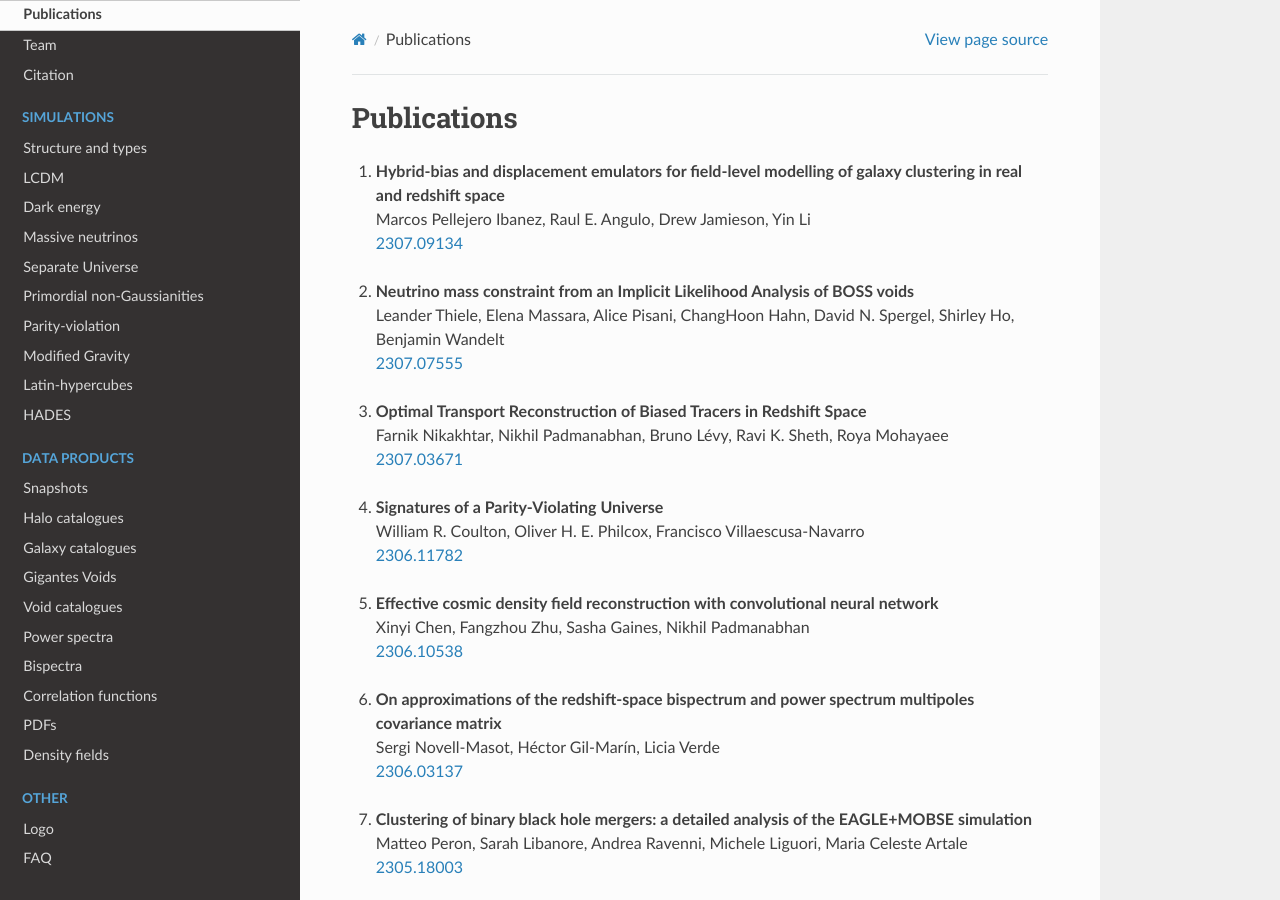
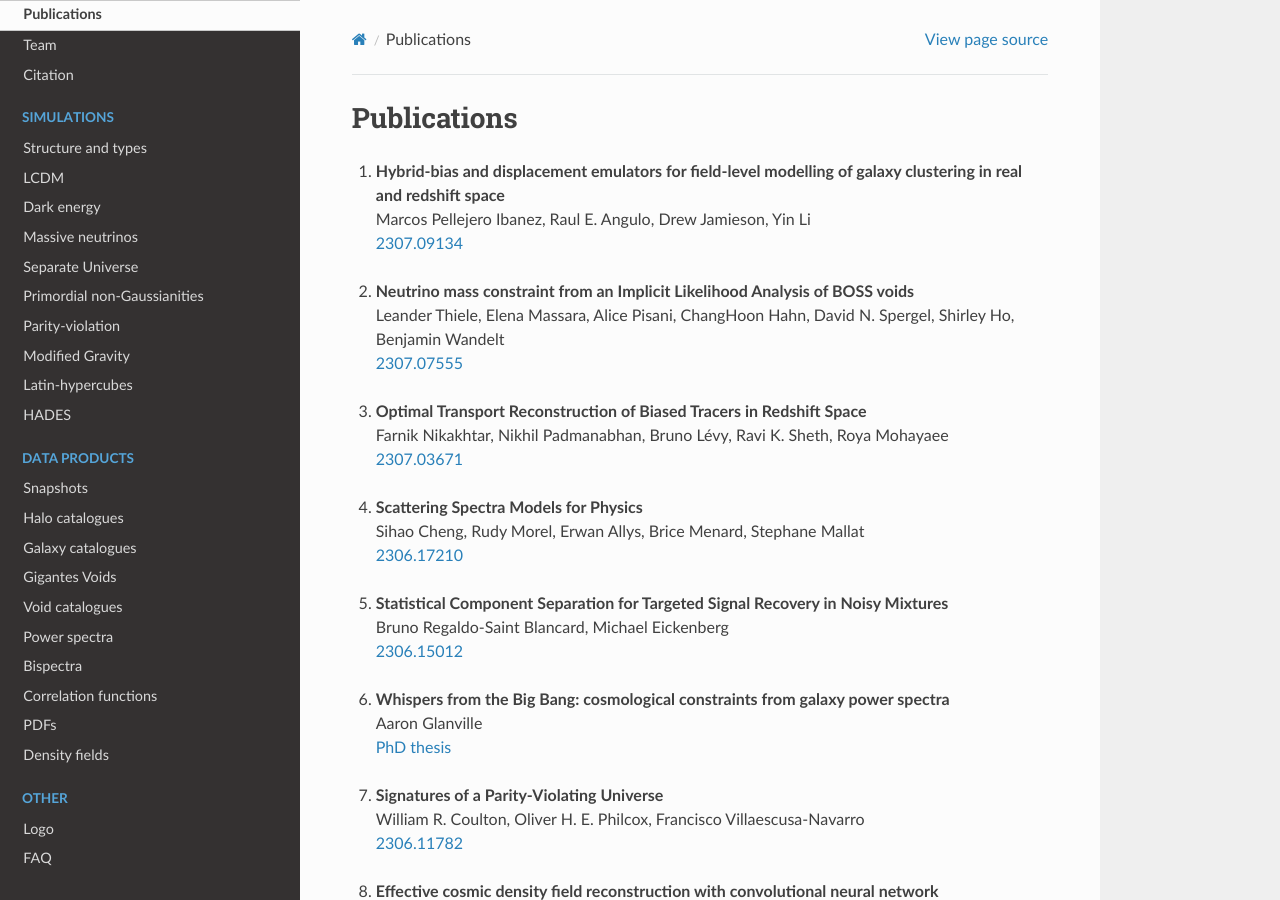
Before and after one commit to franciscovillaescusa/Quijote-simulations, a Sphinx documentation site: the page built from docs/source/publications.rst, in a window 1280 px wide and 900 px high. Built offline with Sphinx 7.4.7 and the Read the Docs theme 2.0.0, drawn with Linux system fonts in a browser that asks for light colours; pages that are not in the unit, such as notebooks, are missing from menus; some of the changed text lies outside the part shown.

Commit message:
publications updated

```diff
--- a/docs/source/publications.rst
+++ b/docs/source/publications.rst
@@ -15,6 +15,18 @@ Publications
 #. | **Optimal Transport Reconstruction of Biased Tracers in Redshift Space**
    | Farnik Nikakhtar, Nikhil Padmanabhan, Bruno Lévy, Ravi K. Sheth, Roya Mohayaee
    | `2307.03671 <https://arxiv.org/abs/2307.03671>`_
+
+#. | **Scattering Spectra Models for Physics**
+   | Sihao Cheng, Rudy Morel, Erwan Allys, Brice Menard, Stephane Mallat
+   | `2306.17210 <https://arxiv.org/abs/2306.17210>`_
+
+#. | **Statistical Component Separation for Targeted Signal Recovery in Noisy Mixtures**
+   | Bruno Regaldo-Saint Blancard, Michael Eickenberg
+   | `2306.15012 <https://arxiv.org/abs/2306.15012>`_
+
+#. | **Whispers from the Big Bang: cosmological constraints from galaxy power spectra**
+   | Aaron Glanville
+   | `PhD thesis <https://espace.library.uq.edu.au/view/UQ:f88e80a>`_
 
 #. | **Signatures of a Parity-Violating Universe**
    | William R. Coulton, Oliver H. E. Philcox, Francisco Villaescusa-Navarro
@@ -71,6 +83,10 @@ Publications
 #. | **Probing massive neutrinos with the Minkowski functionals of the galaxy distribution**
    | Wei Liu, Aoxiang Jiang, Wenjuan Fang
    | `2302.08162 <https://arxiv.org/abs/2302.08162>`_
+
+#. | **Cosmological Properties of the Cosmic Web**
+   | Majd Shalak, Jean-Michel Alimi
+   | `Phys. Sci. Forum 2023 <https://www.mdpi.com/2673-9984/7/1/53>`_
 
 #. | **Perturbation-theory informed integrators for cosmological simulations**
    | Florian List, Oliver Hahn
```
